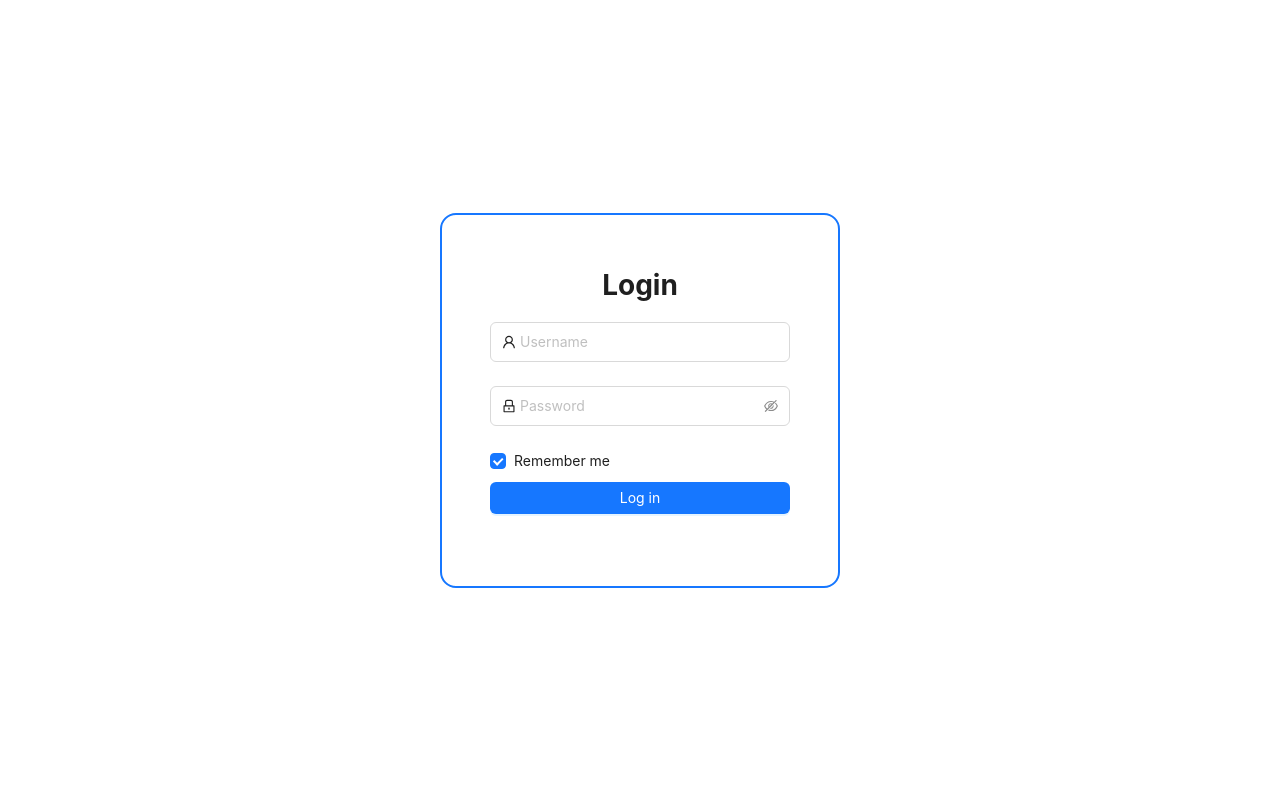
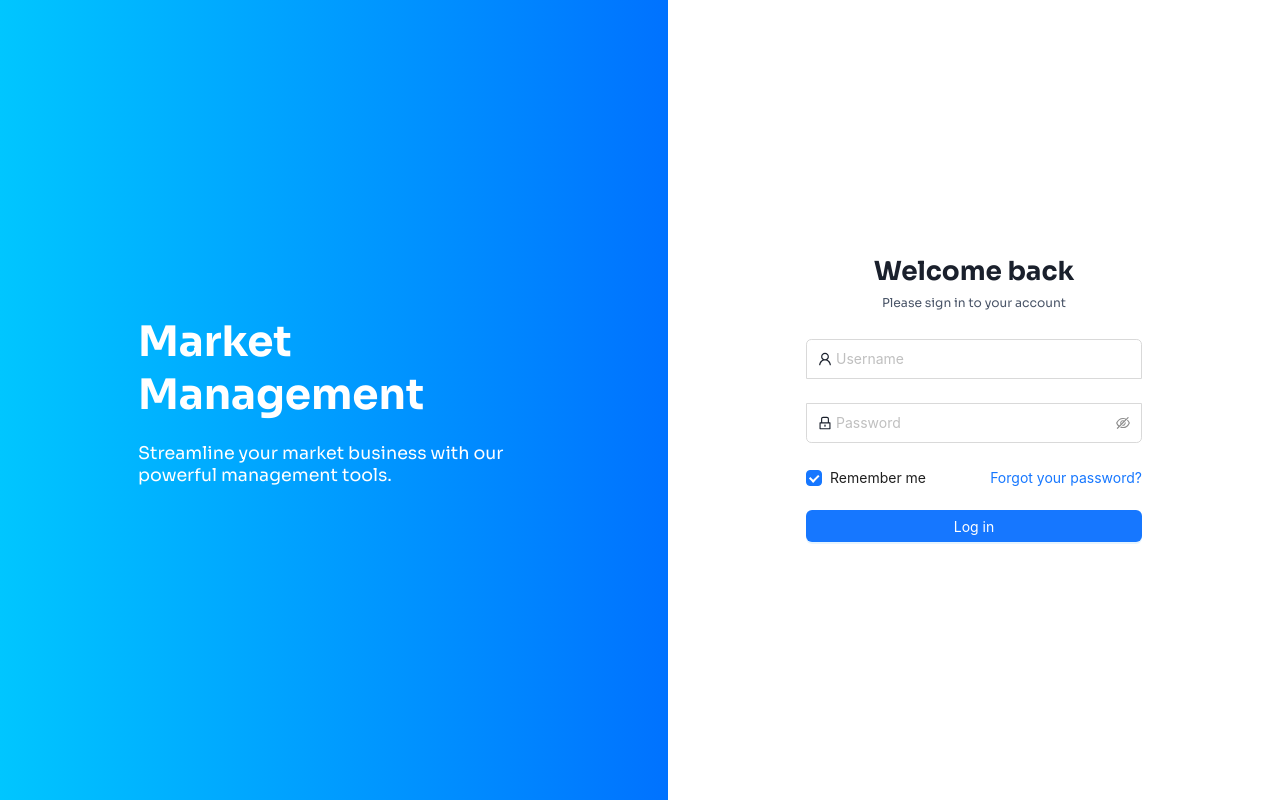
Before and after one commit to dangquang120q/market-management-fe, a React (Vite) app: page /login in a window 1280 px wide. Built offline with nearby package versions, Linux system fonts and the light colour scheme.

Commit message:
login ui - fix no user id, redirect to login

```diff
--- a/src/pages/layout/Private/index.tsx
+++ b/src/pages/layout/Private/index.tsx
@@ -14,7 +14,7 @@ const PriveLayout: FC = () => {
     const userLocal = localStorage.getItem(USER_DETAIL) || "{}";
     const user = JSON.parse(userLocal).state;
 
-    if (!user.id) navigate(ROUTE_URL.LOGIN);
+    if (!user?.id) navigate(ROUTE_URL.LOGIN);
     else {
       navigate(location.pathname || ROUTE_URL.PRODUCT);
     }
--- a/src/pages/login/index.tsx
+++ b/src/pages/login/index.tsx
@@ -25,42 +25,66 @@ const LoginPage: FC = () => {
 
   return (
     <div className="login-page">
-      <div className="login-box">
+      <div className="login-box-left">
+        <div className="text-box">
+          <h2 className="title">Market Management</h2>
+          <p className="slogan">
+            Streamline your market business with our powerful management tools.
+          </p>
+        </div>
+      </div>
+      <div className="login-box-right">
+        <div className="login-form-box">
+          <div className="login-form-title">
+            <h2 className="heading">Welcome back</h2>
+            <p className="sub-heading">Please sign in to your account</p>
+          </div>
           <Form
             name="normal_login"
             className="login-form"
             initialValues={{ remember: true }}
             onFinish={onFinish}
           >
-          <h1>Login</h1>
             <Form.Item
               name="username"
-            rules={[{ required: true, message: "Please input your Username!" }]}
+              rules={[
+                { required: true, message: "Please input your Username!" },
+              ]}
             >
               <Input
                 prefix={<UserOutlined className="site-form-item-icon" />}
                 placeholder="Username"
+                className="input-field user-name"
               />
             </Form.Item>
             <Form.Item
               name="password"
-            rules={[{ required: true, message: "Please input your Password!" }]}
+              rules={[
+                { required: true, message: "Please input your Password!" },
+              ]}
             >
               <Input.Password
                 prefix={<LockOutlined className="site-form-item-icon" />}
                 type="password"
                 placeholder="Password"
+                className="input-field password"
               />
             </Form.Item>
+
+            <div className="form-atc">
               <Form.Item name="remember" valuePropName="checked" noStyle>
                 <Checkbox>Remember me</Checkbox>
               </Form.Item>
+              <div>
+                <a href="#">Forgot your password?</a>
+              </div>
+            </div>
 
             <Form.Item>
               <Button
                 type="primary"
                 htmlType="submit"
-              className="login-form-button"
+                className="form-button"
               >
                 Log in
               </Button>
@@ -68,6 +92,7 @@ const LoginPage: FC = () => {
           </Form>
         </div>
       </div>
+    </div>
   );
 };
 export default LoginPage;
--- a/src/styles/page/_login.scss
+++ b/src/styles/page/_login.scss
@@ -1,26 +1,110 @@
 .login-page {
-  display: flex;
-  align-items: center;
-  justify-content: center;
-  height: 100vh;
-  .login-form {
-    width: 400px;
-    border: 2px solid #1677ff;
-    padding: 48px;
-    border-radius: 16px;
-    h1 {
-      text-align: center;
-      margin-bottom: 15px;
+    min-height: 100vh;
+    display: flex;
+    flex-direction: column;
+  .login-box-left {
+    flex: 1;
+    background: linear-gradient(to right, #00c6ff, #0072ff);
+    padding: 3rem;
+    display: none;
+
+    .text-box {
+      max-width: 28rem;
+      color: white;
+      .title {
+        font-size: 3rem;
+        font-weight: 700;
+        margin-bottom: 1.5rem;
+      }
+      .slogan {
+        font-size: 1.25rem;
+      }
     }
   }
-  .login-form-forgot {
-    float: right;
+
+  .login-box-right {
+    flex: 1;
+    display: flex;
+    justify-content: center;
+    align-items: center;
+    padding: 1rem;
+    background: linear-gradient(to right, #00c6ff, #0072ff);
+
+    .login-form-box {
+      width: 100%;
+      max-width: 28rem;
+      background-color: white;
+      padding: 2rem;
+      border-radius: 8px;
+      box-shadow: rgba(0, 0, 0, 0.35) 0px 5px 15px;
+      &* + * {
+        margin-top: 2rem;
+      }
+      .login-form-title {
+        text-align: center;
+        .heading {
+          margin-top: 1.5rem;
+          font-size: 1.875rem;
+          font-weight: 700;
+          color: #1a202c;
+        }
+        .sub-heading {
+          margin-top: 0.5rem;
+          font-size: 0.875rem;
+          color: #4a5568;
+        }
+      }
+      .login-form {
+        margin-top: 2rem;
+        &* + * {
+          margin-top: 1.5rem;
+        }
+        .input-field {
+          appearance: none;
+          border-radius: 0;
+          width: 100%;
+          color: #1a202c;
+
+          &::placeholder {
+            color: #6b7280;
+          }
+
+          &.user-name {
+            border-radius: 0.375rem 0.375rem 0 0;
+          }
+          &.password {
+            border-radius: 0 0 0.375rem 0.375rem;
+          }
+        }
+        .form-atc {
+          display: flex;
+          align-items: center;
+          justify-content: space-between;
+        }
+        .form-button {
+          width: 100%;
+          margin-top: 1.5rem;
+        }
+      }
+    }
   }
-  .ant-col-rtl .login-form-forgot {
-    float: left;
-  }
-  .login-form-button {
-    width: 100%;
-    margin-top: 10px;
+
+}
+
+@media (min-width: 768px) {
+  .login-page {
+    flex-direction: row;
+    .login-box-left {
+      display: flex;
+      justify-content: center;
+      align-items: center;
+    }
+    .login-box-right {
+      background: white;
+      .login-form-box {
+        border-radius: 0;
+        box-shadow: none;
+      }
+    }
   }
 }
```
Lines whose indentation alone changed are shown as unchanged.
